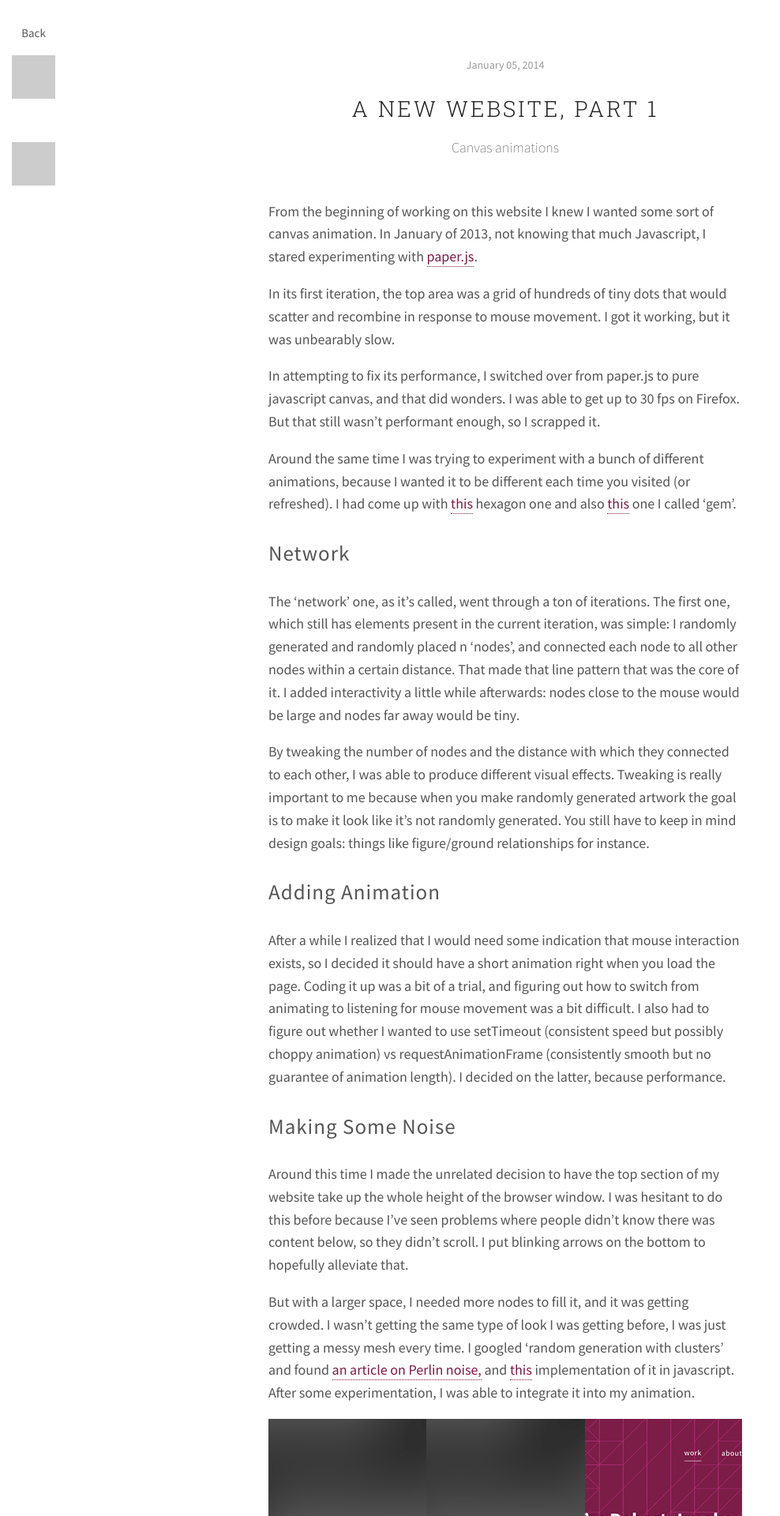
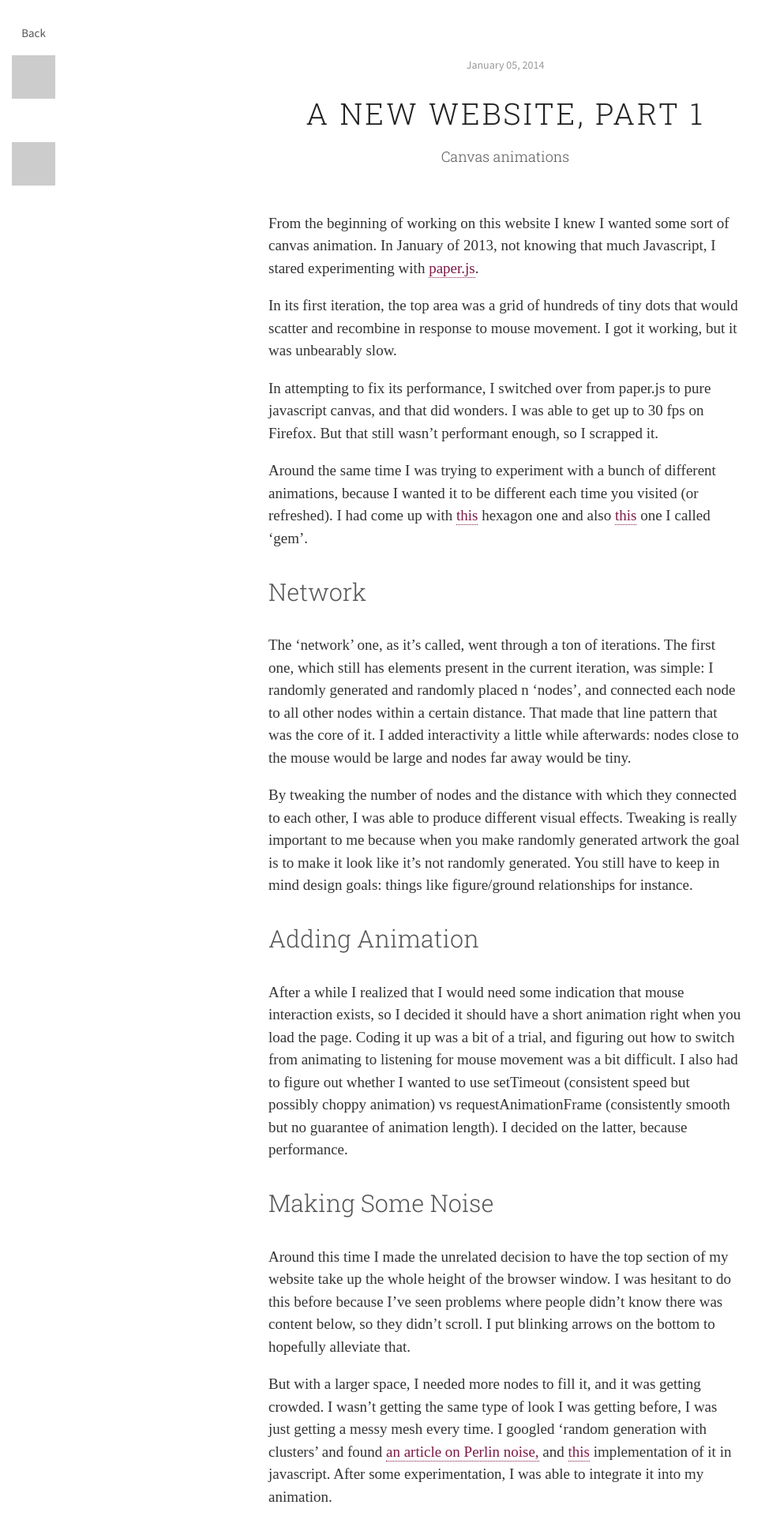
Before and after one commit to rvinluan/rvinluan.github.io, a Jekyll site: the page built from _posts/2014-01-05-newsite1.md, in a window 1280 px wide. Shown: the top 1920 px of the page at 79% size, without its empty margins (0-988 px from the left). Built offline with Jekyll 4.4.1, drawn with Linux system fonts in a browser that asks for light colours; nearby versions of some CDN libraries; some web fonts are replaced.

Commit message:
style changes

```diff
--- a/_layouts/default.html
+++ b/_layouts/default.html
@@ -17,6 +17,7 @@
     <link rel="stylesheet" href="{{site.url}}/css/mqs.css">
   <script src="http://code.jquery.com/jquery-1.7.2.min.js" type="text/javascript"></script>
   <link href='http://fonts.googleapis.com/css?family=Source+Sans+Pro:200,400,900,300italic,400italic|Roboto:300|Roboto+Slab:100,300,400,700|Roboto+Condensed:300,700|Inconsolata' rel='stylesheet' type='text/css'>
+  <link rel="stylesheet" href="//brick.a.ssl.fastly.net/Linux+Libertine:400,400i,700,700i">
   <script src="{{site.url}}/js/main.js"></script>
 </head>
 <body>
--- a/css/main.css
+++ b/css/main.css
@@ -108,7 +108,7 @@ article {
 article .title {
 	text-transform: capitalize;
 	letter-spacing: 1px;
-	font-family: "Roboto Slab";
+	font-family: "Roboto Slab", sans-serif;
 	font-weight: 300;
 	font-size: 1.8em;
 	line-height: 1.2;
@@ -119,10 +119,10 @@ article .title {
 }
 
 article .subtitle {
-	font-family: "Source Sans Pro";
-	font-weight: 500;
+	font-family: "Linux Libertine", serif;
+	font-weight: 400;
 	font-style: normal;
-	font-size: 1em;
+	font-size: 0.9em;
 	text-transform: capitalize;
 	letter-spacing: 1;
 	margin-top: 0.2em;
--- a/css/single.css
+++ b/css/single.css
@@ -3,7 +3,7 @@
 }
 
 body {
-	font-family: "Source Sans Pro", sans-serif;
+	font-family: "Linux Libertine", serif;
 	color: #555;
 	line-height: 1.5;
 	-webkit-font-smoothing: antialiased;
@@ -68,11 +68,11 @@ body {
 }
 
 #main h1 {
-	font-family: "Roboto Slab";
+	font-family: "Roboto Slab", sans-serif;
 
 	/* title */
 	text-transform: uppercase;
-	font-size: 28px;
+	font-size: 38px;
 	letter-spacing: 3px;
 	font-style: normal;
 	text-align: center;
@@ -83,7 +83,7 @@ body {
 
 #main h2 {
 	/* subtitle */
-	font-family: "Source Sans Pro";
+	font-family: "Roboto Slab", sans-serif;
 	margin-top: 1em;
 	font-size: 1em;
 	font-style: normal;
@@ -101,23 +101,21 @@ body {
 
 #main h3 {
 	/* section header */
-	font-family: "Source Sans Pro";
-	font-weight: 500;
+	font-family: "Roboto Slab", sans-serif;
+	font-weight: 300;
 	font-style: normal;
-	text-transform: capitalize;
 	margin: 1em 0 1em 0;
-	letter-spacing: 1px;
-	font-size: 1.5em;
+	font-size: 1.7em;
 	color: #555;
 }
 
 #main p {
-	font-family: "Source Sans Pro";
+	font-family: "Linux Libertine", serif;
 	font-weight: 400;
-	font-size: 18px;
+	font-size: 19px;
 	margin-bottom: 1em;
-	line-height: 1.6;
-	color: #555;
+	line-height: 1.5;
+	color: #333;
 }
 
 #main .preface {
@@ -152,7 +150,7 @@ body {
 }
 
 #main blockquote {
-	border-left: 5px solid #555;
+	border-left: 1px solid #555;
 	padding: 0.8em 0 1em 3em;
 	margin: 2em 0;
 }
@@ -165,7 +163,7 @@ body {
 }
 
 #main figcaption {
-	font: 400 italic 0.9em/1 "Source Sans Pro";
+	font: 400 italic 0.9em/0.9 "Linux Libertine";
 	margin-bottom: 1.2em;
 	text-align: center;
 }
```
